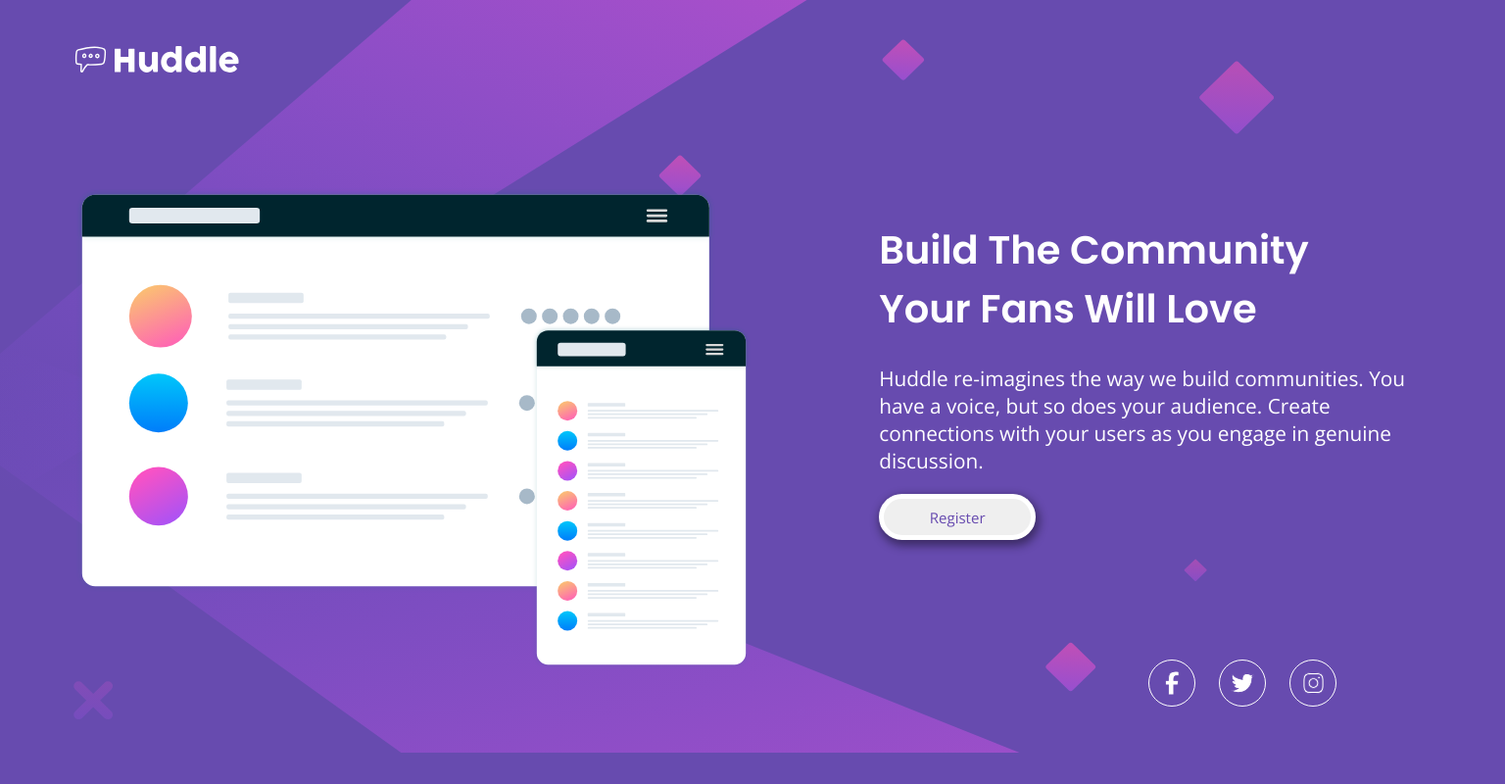
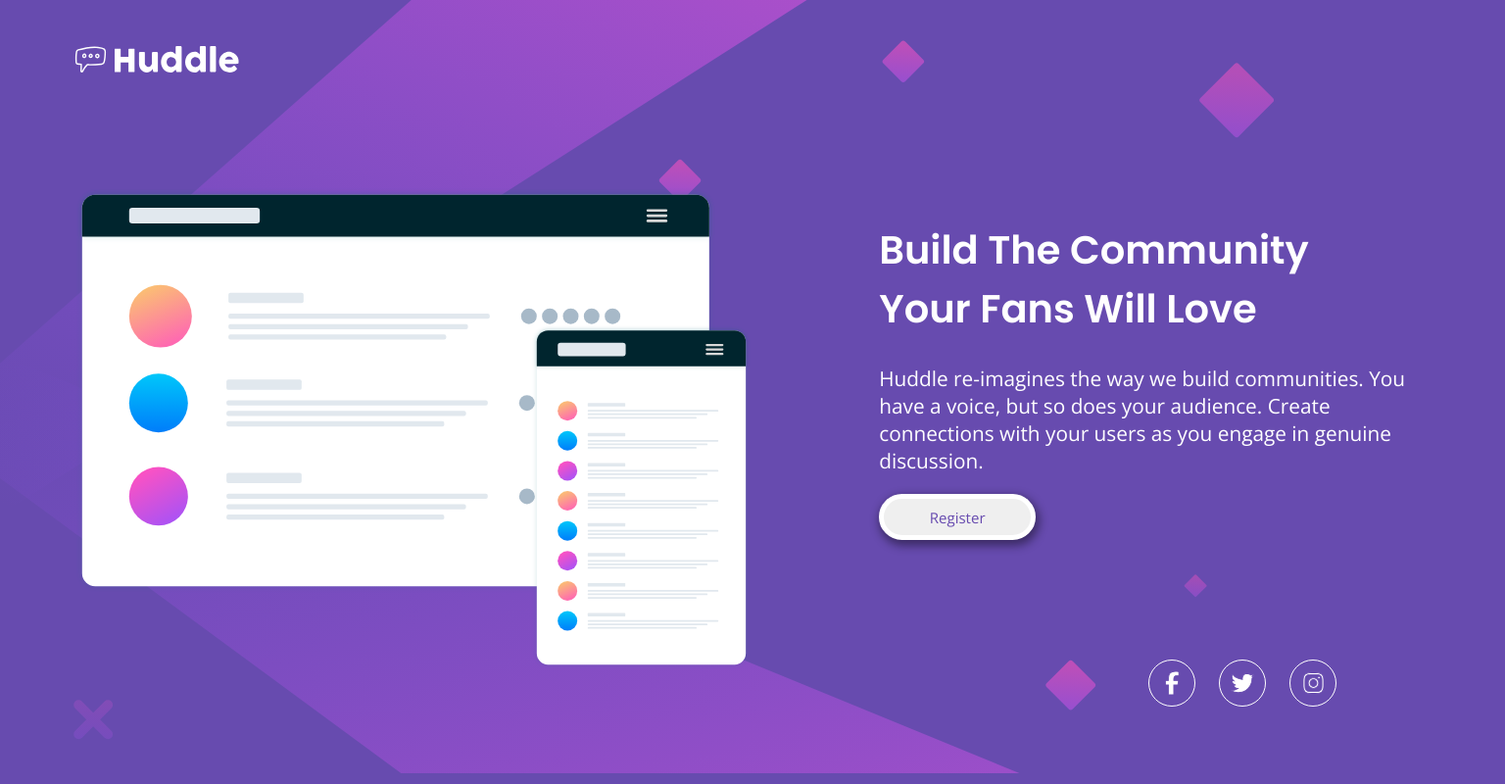
Before and after one commit to SalmaW03/Frontend-mentor-Huddle-Landing-Page-challenge, a plain HTML site: page index.html in a window 1536 px wide. Shown: the whole page at 98% size. Drawn offline with nearby package versions, Linux system fonts and the light colour scheme.

Commit message:
Add files via upload

```diff
--- a/style.css
+++ b/style.css
@@ -89,7 +89,7 @@ p {
 
 @media screen and (min-width: 1440px) {
     body {
-        background-size: 1300px 768px;
+        background-size: 1300px auto;
     }
     .mckup {
         width: 690px;
@@ -117,12 +117,10 @@ p {
         left: -4%;
         top: 190px;
     }
-
     h1 {
         font-size: 2.5em;
         width: 440px;
     }
-
     p {
         font-size: 1.3em;
         width: 570px;
```
